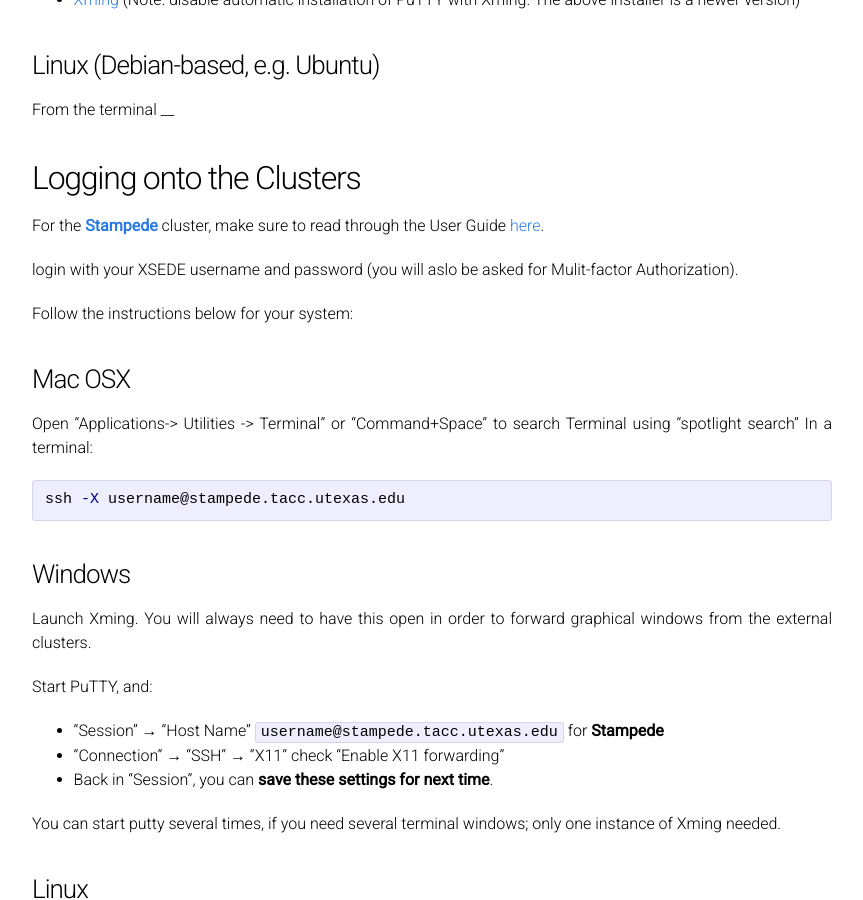
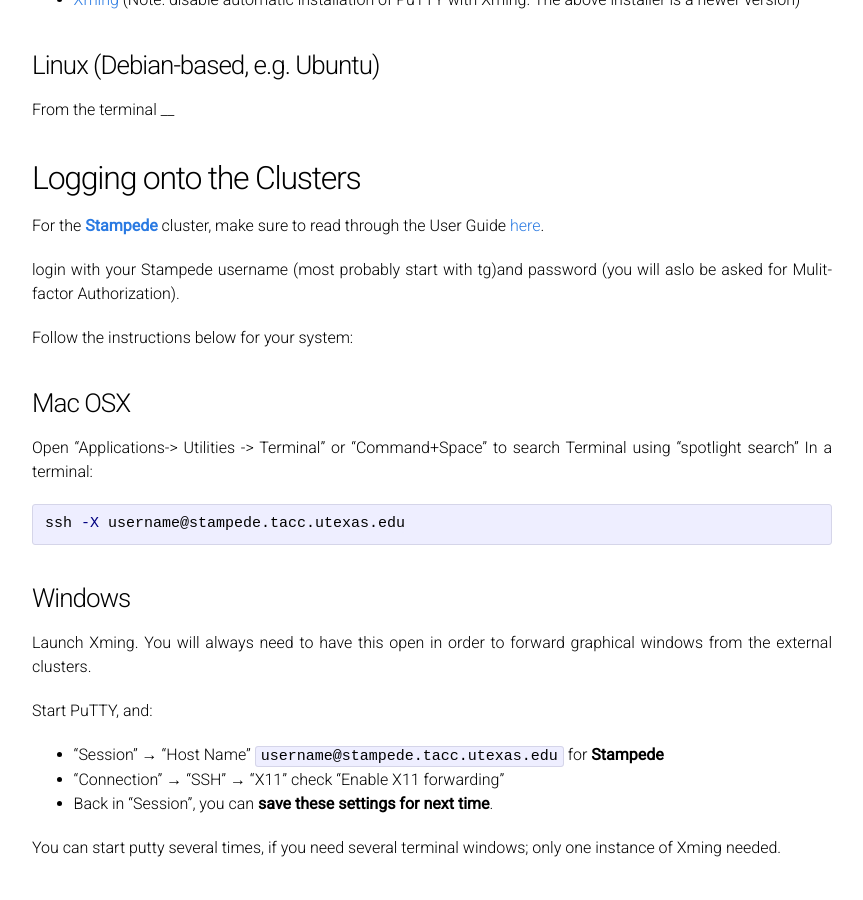
Before and after one commit to vojale/CBE544-2018.github.io, a Jekyll site: the page built from Clusters.md, in a window 1280 px wide and 900 px high, scrolled down 1144 px. Shown: the whole window, without its empty margins (208-1071 px from the left). Built offline with Jekyll 4.4.1, drawn with Linux system fonts in a browser that asks for light colours; our own code applies the rules of GitHub Pages for plain Markdown files.

Commit message:
Update Clusters.md

```diff
--- a/Clusters.md
+++ b/Clusters.md
@@ -56,7 +56,7 @@ ____
 
 For the [**Stampede**](https://www.tacc.utexas.edu/stampede/) cluster, make sure to read through the User Guide [here](https://portal.tacc.utexas.edu/user-guides/stampede).
 
-login with your XSEDE username and password (you will aslo be asked for Mulit-factor Authorization).
+login with your Stampede username (most probably start with tg)and password (you will aslo be asked for Mulit-factor Authorization).
 
 Follow the instructions below for your system:
 
```
